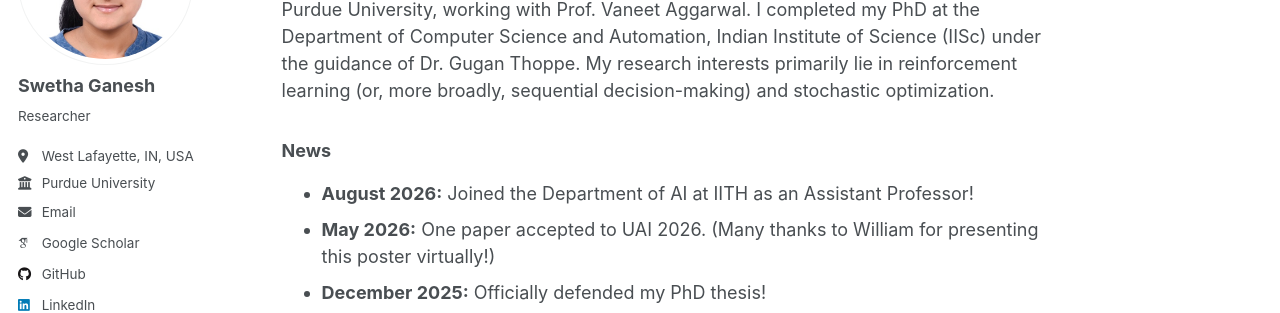
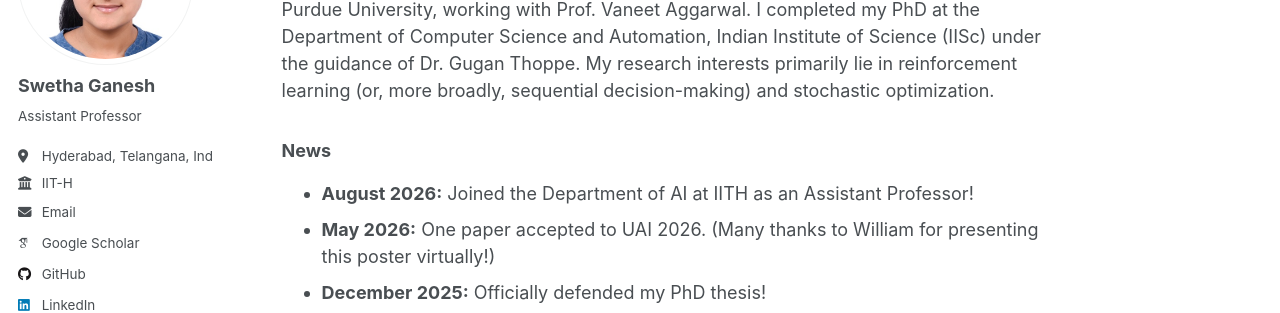
Before and after one commit to swethaganesh17/swethaganesh17.github.io, a Jekyll site: the page built from _pages/about.md, in a window 1280 px wide. Shown: the part 199-512 px from the top of the page. Built offline with Jekyll 4.4.1, drawn with Linux system fonts in a browser that asks for light colours; some web fonts are replaced; a script that is not in the unit is left out.

Commit message:
Update personal information in _config.yml

```diff
--- a/_config.yml
+++ b/_config.yml
@@ -25,9 +25,9 @@ author:
   avatar           : "528047.jpeg"
   name             : "Swetha Ganesh"
   pronouns         : # example: "she/her"
-  bio              : "Researcher"
-  location         : "West Lafayette, IN, USA"
-  employer         : "Purdue University"
+  bio              : "Assistant Professor"
+  location         : "Hyderabad, Telangana, India"
+  employer         : "IIT-H"
   uri              : # URL
   email            : "swethag1706@gmail.com"
 
```
